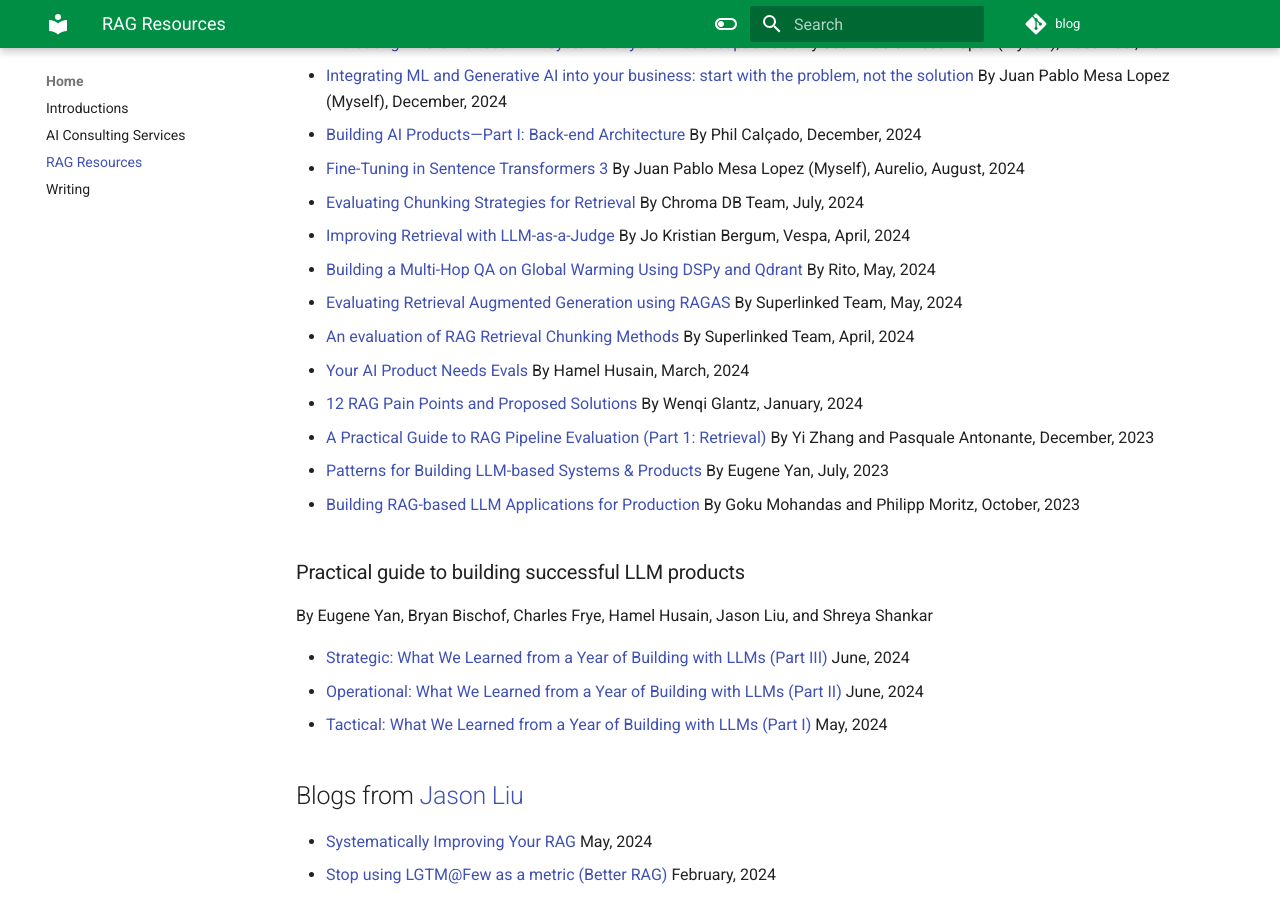
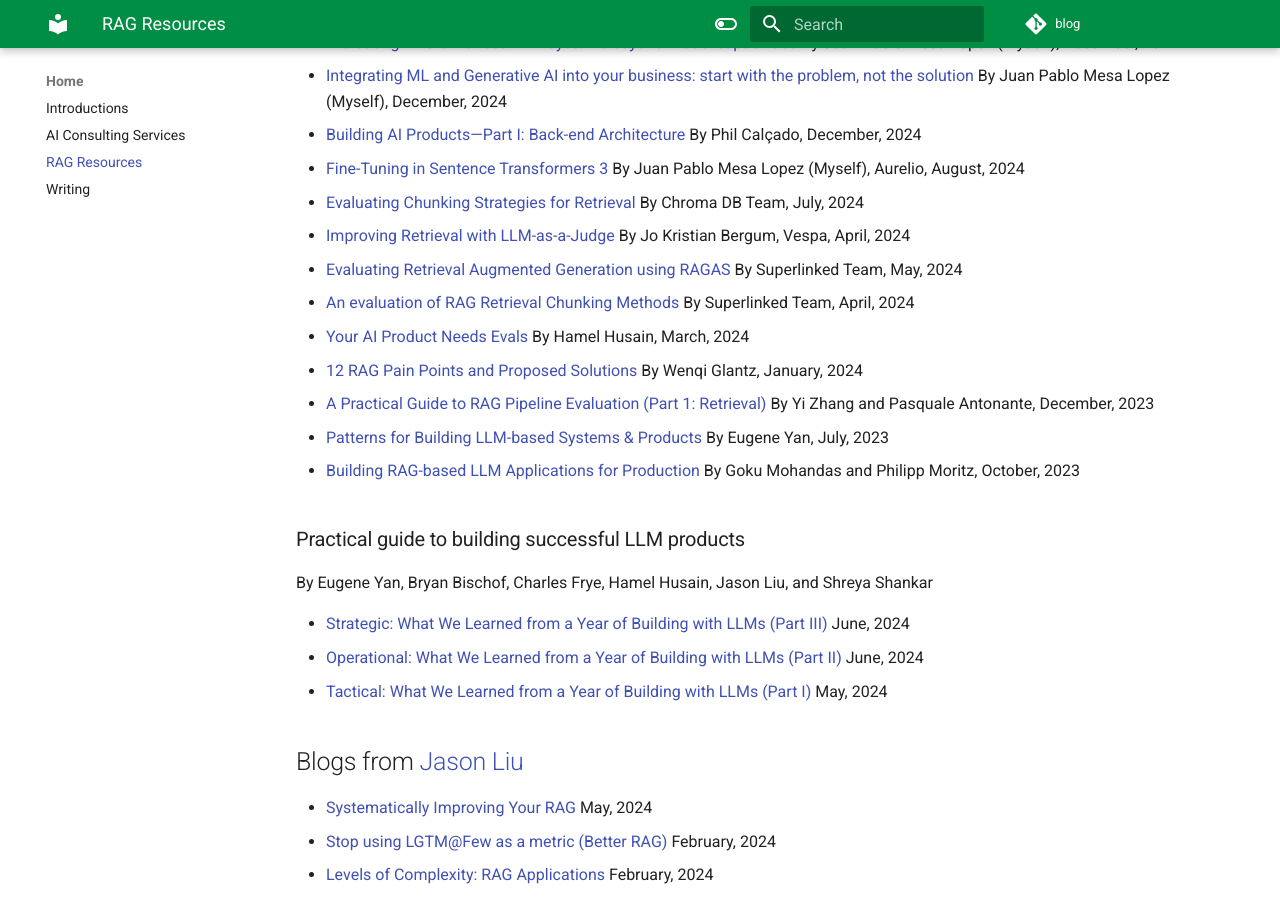
Before and after one commit to mesax1/blog, an MkDocs documentation site: the page built from docs/rag_resources.md, in a window 1280 px wide and 900 px high, scrolled down 422 px. Built offline with MkDocs 1.6.1 and Material for MkDocs 9.7.7, drawn with Linux system fonts in a browser that asks for light colours; comment, search, counter and statistics services are not loaded.

```diff
--- a/docs/rag_resources.md
+++ b/docs/rag_resources.md
@@ -4,66 +4,64 @@ This is a collection of AI Products Development & Retrieval Augmented Generation
 
 # Blogposts
 
-- [I'm sorry, but those are vanity evals](https://hex.tech/blog/im-sorry-but-those-are-vanity-evals/) By Izzy Miller, Hex Team, April, 2025
+- [I'm sorry, but those are vanity evals](https://hex.tech/blog/im-sorry-but-those-are-vanity-evals/){:target="_blank"} By Izzy Miller, Hex Team, April, 2025
 
-- [A Field Guide to Rapidly Improving AI Products](https://hamel.dev/blog/posts/field-guide/) By Hamel Husain, March, 2025
+- [A Field Guide to Rapidly Improving AI Products](https://hamel.dev/blog/posts/field-guide/){:target="_blank"} By Hamel Husain, March, 2025
 
-- [Evaluating RAG-enhanced LLM systems beyond model capabilities](https://juanpml.com/writing/2024/12/18/evaluating-rag-enhanced-llm-systems-beyond-model-capabilities/) By Juan Pablo Mesa Lopez (Myself), December, 2024
+- [Evaluating RAG-enhanced LLM systems beyond model capabilities](https://juanpml.com/writing/2024/12/18/evaluating-rag-enhanced-llm-systems-beyond-model-capabilities/){:target="_blank"} By Juan Pablo Mesa Lopez (Myself), December, 2024
 
-- [Integrating ML and Generative AI into your business: start with the problem, not the solution](https://juanpml.com/writing/2024/12/21/integrating-ml-and-generative-ai-into-your-business-start-with-the-problem-not-the-solution/) By Juan Pablo Mesa Lopez (Myself), December, 2024
+- [Integrating ML and Generative AI into your business: start with the problem, not the solution](https://juanpml.com/writing/2024/12/21/integrating-ml-and-generative-ai-into-your-business-start-with-the-problem-not-the-solution/){:target="_blank"} By Juan Pablo Mesa Lopez (Myself), December, 2024
 
-- [Building AI Products—Part I: Back-end Architecture](https://philcalcado.com/2024/12/14/building-ai-products-part-i.html) By Phil Calçado, December, 2024
+- [Building AI Products—Part I: Back-end Architecture](https://philcalcado.com/2024/12/14/building-ai-products-part-i.html){:target="_blank"} By Phil Calçado, December, 2024
 
-- [Fine-Tuning in Sentence Transformers 3](https://www.aurelio.ai/learn/sentence-transformers-fine-tuning) By Juan Pablo Mesa Lopez (Myself), Aurelio, August, 2024
+- [Fine-Tuning in Sentence Transformers 3](https://www.aurelio.ai/learn/sentence-transformers-fine-tuning){:target="_blank"} By Juan Pablo Mesa Lopez (Myself), Aurelio, August, 2024
 
-- [Evaluating Chunking Strategies for Retrieval](https://research.trychroma.com/evaluating-chunking) By Chroma DB Team, July, 2024
+- [Evaluating Chunking Strategies for Retrieval](https://research.trychroma.com/evaluating-chunking){:target="_blank"} By Chroma DB Team, July, 2024
 
-- [Improving Retrieval with LLM-as-a-Judge](https://blog.vespa.ai/improving-retrieval-with-llm-as-a-judge/) By Jo Kristian Bergum, Vespa, April, 2024
+- [Improving Retrieval with LLM-as-a-Judge](https://blog.vespa.ai/improving-retrieval-with-llm-as-a-judge/){:target="_blank"} By Jo Kristian Bergum, Vespa, April, 2024
 
-- [Building a Multi-Hop QA on Global Warming Using DSPy and Qdrant](https://rito.hashnode.dev/building-a-multi-hop-qa-with-dspy-and-qdrant) By Rito, May, 2024
+- [Evaluating Retrieval Augmented Generation using RAGAS](https://superlinked.com/vectorhub/articles/retrieval-augmented-generation-eval-qdrant-ragas){:target="_blank"} By Superlinked Team, May, 2024
 
-- [Evaluating Retrieval Augmented Generation using RAGAS](https://superlinked.com/vectorhub/articles/retrieval-augmented-generation-eval-qdrant-ragas) By Superlinked Team, May, 2024
+- [An evaluation of RAG Retrieval Chunking Methods](https://superlinked.com/vectorhub/articles/evaluation-rag-retrieval-chunking-methods){:target="_blank"} By Superlinked Team, April, 2024
 
-- [An evaluation of RAG Retrieval Chunking Methods](https://superlinked.com/vectorhub/articles/evaluation-rag-retrieval-chunking-methods) By Superlinked Team, April, 2024
+- [Your AI Product Needs Evals](https://hamel.dev/blog/posts/evals/){:target="_blank"} By Hamel Husain, March, 2024
 
-- [Your AI Product Needs Evals](https://hamel.dev/blog/posts/evals/) By Hamel Husain, March, 2024
+- [12 RAG Pain Points and Proposed Solutions](https://towardsdatascience.com/12-rag-pain-points-and-proposed-solutions-43709939a28c){:target="_blank"} By Wenqi Glantz, January, 2024
 
-- [12 RAG Pain Points and Proposed Solutions](https://towardsdatascience.com/12-rag-pain-points-and-proposed-solutions-43709939a28c) By Wenqi Glantz, January, 2024
+- [A Practical Guide to RAG Pipeline Evaluation (Part 1: Retrieval)](https://blog.relari.ai/a-practical-guide-to-rag-pipeline-evaluation-part-1-27a472b09893){:target="_blank"} By Yi Zhang and Pasquale Antonante, December, 2023
 
-- [A Practical Guide to RAG Pipeline Evaluation (Part 1: Retrieval)](https://blog.relari.ai/a-practical-guide-to-rag-pipeline-evaluation-part-1-27a472b09893) By Yi Zhang and Pasquale Antonante, December, 2023
+- [Patterns for Building LLM-based Systems & Products](https://eugeneyan.com/writing/llm-patterns/){:target="_blank"} By Eugene Yan, July, 2023
 
-- [Patterns for Building LLM-based Systems & Products](https://eugeneyan.com/writing/llm-patterns/) By Eugene Yan, July, 2023
-
-- [Building RAG-based LLM Applications for Production](https://www.anyscale.com/blog/a-comprehensive-guide-for-building-rag-based-llm-applications-part-1) By Goku Mohandas and Philipp Moritz, October, 2023
+- [Building RAG-based LLM Applications for Production](https://www.anyscale.com/blog/a-comprehensive-guide-for-building-rag-based-llm-applications-part-1){:target="_blank"} By Goku Mohandas and Philipp Moritz, October, 2023
 
 
 ### Practical guide to building successful LLM products
 
 By Eugene Yan, Bryan Bischof, Charles Frye, Hamel Husain, Jason Liu, and Shreya Shankar
 
-- [Strategic: What We Learned from a Year of Building with LLMs (Part III)](https://www.oreilly.com/radar/what-we-learned-from-a-year-of-building-with-llms-part-iii-strategy/) June, 2024
-- [Operational: What We Learned from a Year of Building with LLMs (Part II)](https://www.oreilly.com/radar/what-we-learned-from-a-year-of-building-with-llms-part-ii/) June, 2024
-- [Tactical: What We Learned from a Year of Building with LLMs (Part I)](https://www.oreilly.com/radar/what-we-learned-from-a-year-of-building-with-llms-part-i/) May, 2024
+- [Strategic: What We Learned from a Year of Building with LLMs (Part III)](https://www.oreilly.com/radar/what-we-learned-from-a-year-of-building-with-llms-part-iii-strategy/){:target="_blank"} June, 2024
+- [Operational: What We Learned from a Year of Building with LLMs (Part II)](https://www.oreilly.com/radar/what-we-learned-from-a-year-of-building-with-llms-part-ii/){:target="_blank"} June, 2024
+- [Tactical: What We Learned from a Year of Building with LLMs (Part I)](https://www.oreilly.com/radar/what-we-learned-from-a-year-of-building-with-llms-part-i/){:target="_blank"} May, 2024
 
 
 
-## Blogs from [Jason Liu](https://jxnl.co/writing/category/rag)
+## Blogs from [Jason Liu](https://jxnl.co/writing/category/rag){:target="_blank"}
 
-- [Systematically Improving Your RAG](https://jxnl.co/writing/2024/05/22/systematically-improving-your-rag/) May, 2024
-- [Stop using LGTM@Few as a metric (Better RAG)](https://jxnl.co/writing/2024/02/05/when-to-lgtm-at-k/) February, 2024
-- [Levels of Complexity: RAG Applications](https://jxnl.co/writing/2024/02/28/levels-of-complexity-rag-applications/) February, 2024
-- [How to build a terrible RAG system](https://jxnl.co/writing/2024/01/07/inverted-thinking-rag/) January, 2024
-- [RAG is more than just embedding search](https://jxnl.co/writing/2023/09/17/rag-is-more-than-embeddings/) September, 2023
+- [Systematically Improving Your RAG](https://jxnl.co/writing/2024/05/22/systematically-improving-your-rag/){:target="_blank"} May, 2024
+- [Stop using LGTM@Few as a metric (Better RAG)](https://jxnl.co/writing/2024/02/05/when-to-lgtm-at-k/){:target="_blank"} February, 2024
+- [Levels of Complexity: RAG Applications](https://jxnl.co/writing/2024/02/28/levels-of-complexity-rag-applications/){:target="_blank"} February, 2024
+- [How to build a terrible RAG system](https://jxnl.co/writing/2024/01/07/inverted-thinking-rag/){:target="_blank"} January, 2024
+- [RAG is more than just embedding search](https://jxnl.co/writing/2023/09/17/rag-is-more-than-embeddings/){:target="_blank"} September, 2023
 
 # Books
 
-- [AI Engineering](https://www.oreilly.com/library/view/ai-engineering/9781098166298/) by Chip Huyen, December, 2024
-- [Prompt Engineering for LLMs](https://www.oreilly.com/library/view/prompt-engineering-for/9781098156145/) by John Berryman and Albert Ziegler, November, 2024
-- [LLM Engineer's Handbook](https://www.oreilly.com/library/view/llm-engineers-handbook/9781836200079/)by Paul Iusztin and Maxime Labonne, October, 2024
+- [AI Engineering](https://www.oreilly.com/library/view/ai-engineering/9781098166298/){:target="_blank"} by Chip Huyen, December, 2024
+- [Prompt Engineering for LLMs](https://www.oreilly.com/library/view/prompt-engineering-for/9781098156145/){:target="_blank"} by John Berryman and Albert Ziegler, November, 2024
+- [LLM Engineer's Handbook](https://www.oreilly.com/library/view/llm-engineers-handbook/9781836200079/){:target="_blank"} by Paul Iusztin and Maxime Labonne, October, 2024
 
 
 # Tutorials
 
-- [The Definitive Guide to LLM Evaluation](https://arize.com/llm-evaluation) By Arize Team
+- [The Definitive Guide to LLM Evaluation](https://arize.com/llm-evaluation){:target="_blank"} By Arize Team
 
 # Tweets
```
